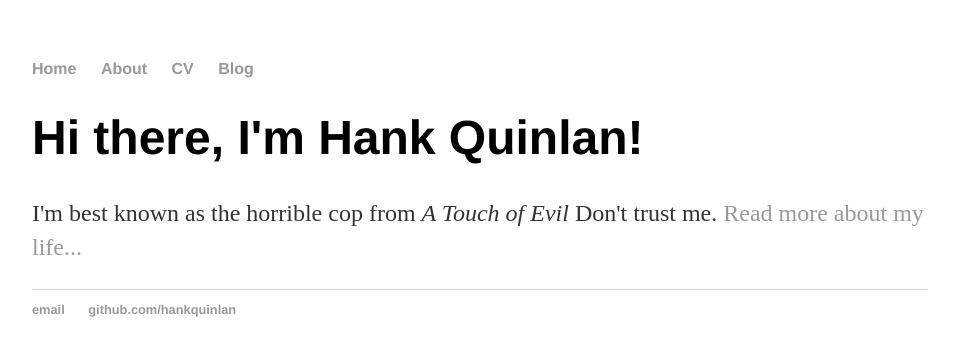
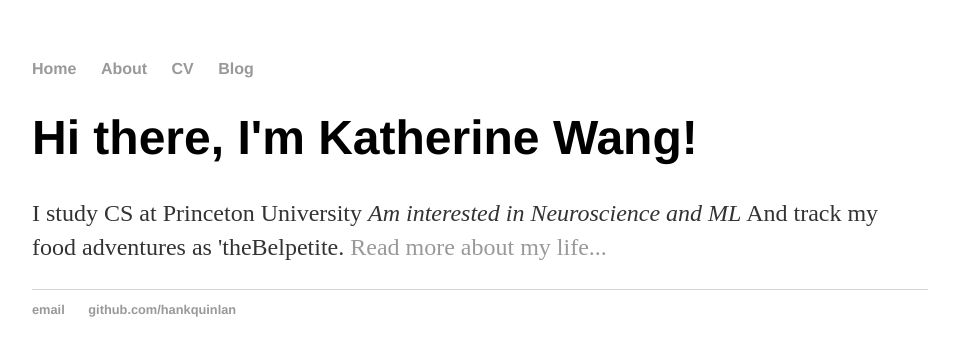
Before and after one commit to wangk5/wangk5.github.io, a Jekyll site: the page built from index.html, in a window 1280 px wide. Shown: the top 356 px of the page, without its empty margins (160-1115 px from the left). Built offline with Jekyll 4.4.1, drawn with Linux system fonts in a browser that asks for light colours.

Commit message:
Update index.html

```diff
--- a/index.html
+++ b/index.html
@@ -1,29 +1,8 @@
-<!DOCTYPE html>
-<html>
-	<head>
-		<title>Hank Quinlan, Horrible Cop</title>
-		<link rel="stylesheet" type="text/css" href="/css/main.css">
-	</head>
-	<body>
-		<nav>
-    		<ul>
-        		<li><a href="/">Home</a></li>
-	        	<li><a href="/about">About</a></li>
-        		<li><a href="/cv">CV</a></li>
-        		<li><a href="/blog">Blog</a></li>
-    		</ul>
-		</nav>
-		<div class="container">
-    		<div class="blurb">
-        		<h1>Hi there, I'm Hank Quinlan!</h1>
-				<p>I'm best known as the horrible cop from <em>A Touch of Evil</em> Don't trust me. <a href="/about">Read more about my life...</a></p>
-    		</div><!-- /.blurb -->
-		</div><!-- /.container -->
-		<footer>
-    		<ul>
-        		<li><a href="mailto:hankquinlanhub@gmail.com">email</a></li>
-        		<li><a href="https://github.com/hankquinlan">github.com/hankquinlan</a></li>
-			</ul>
-		</footer>
-	</body>
-</html>
+---
+layout: default
+title: Katherine Wang, Student
+---
+<div class="blurb">
+	<h1>Hi there, I'm Katherine Wang!</h1>
+	<p>I study CS at Princeton University <em>Am interested in Neuroscience and ML</em> And track my food adventures as 'theBelpetite. <a href="/about">Read more about my life...</a></p>
+</div><!-- /.blurb -->
```
